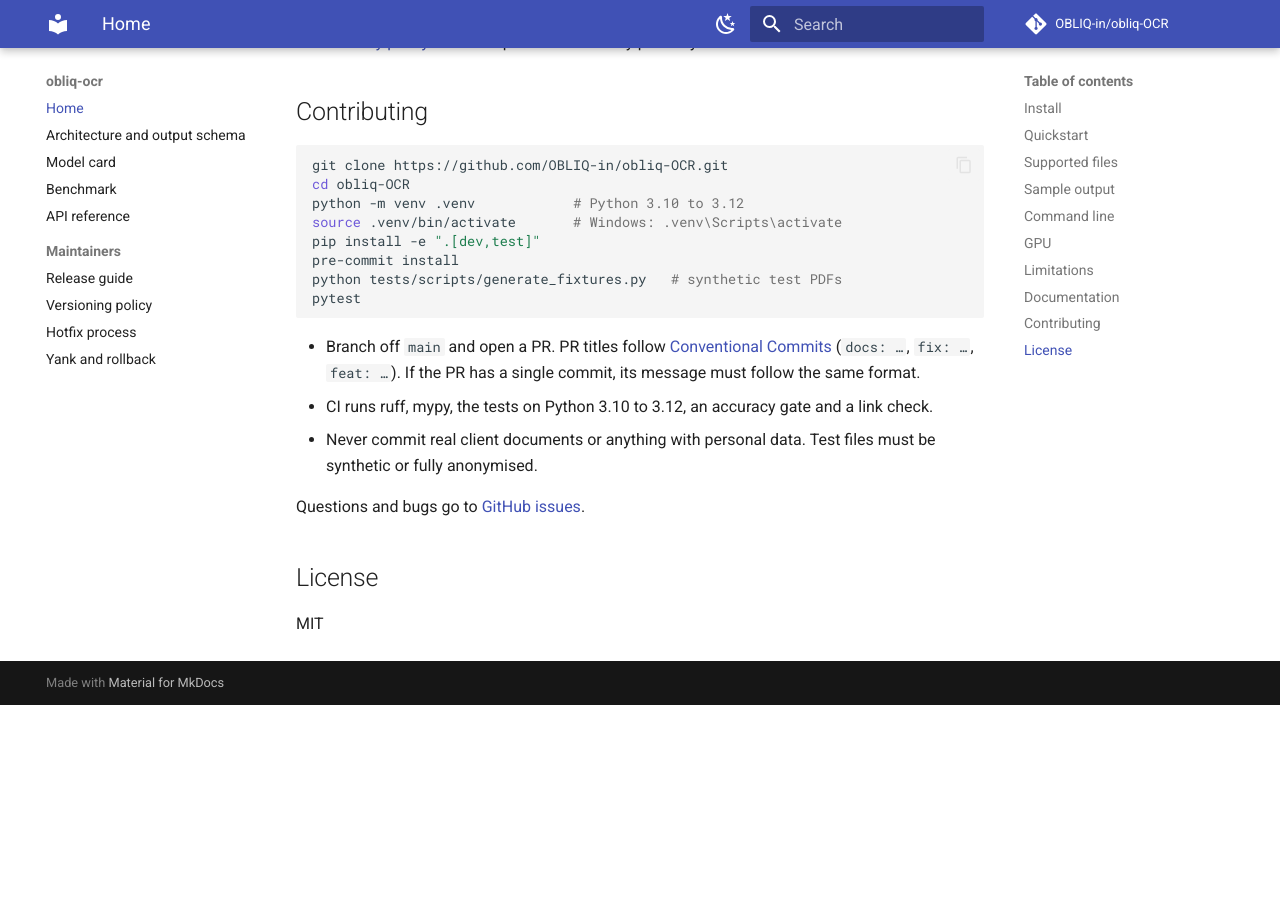
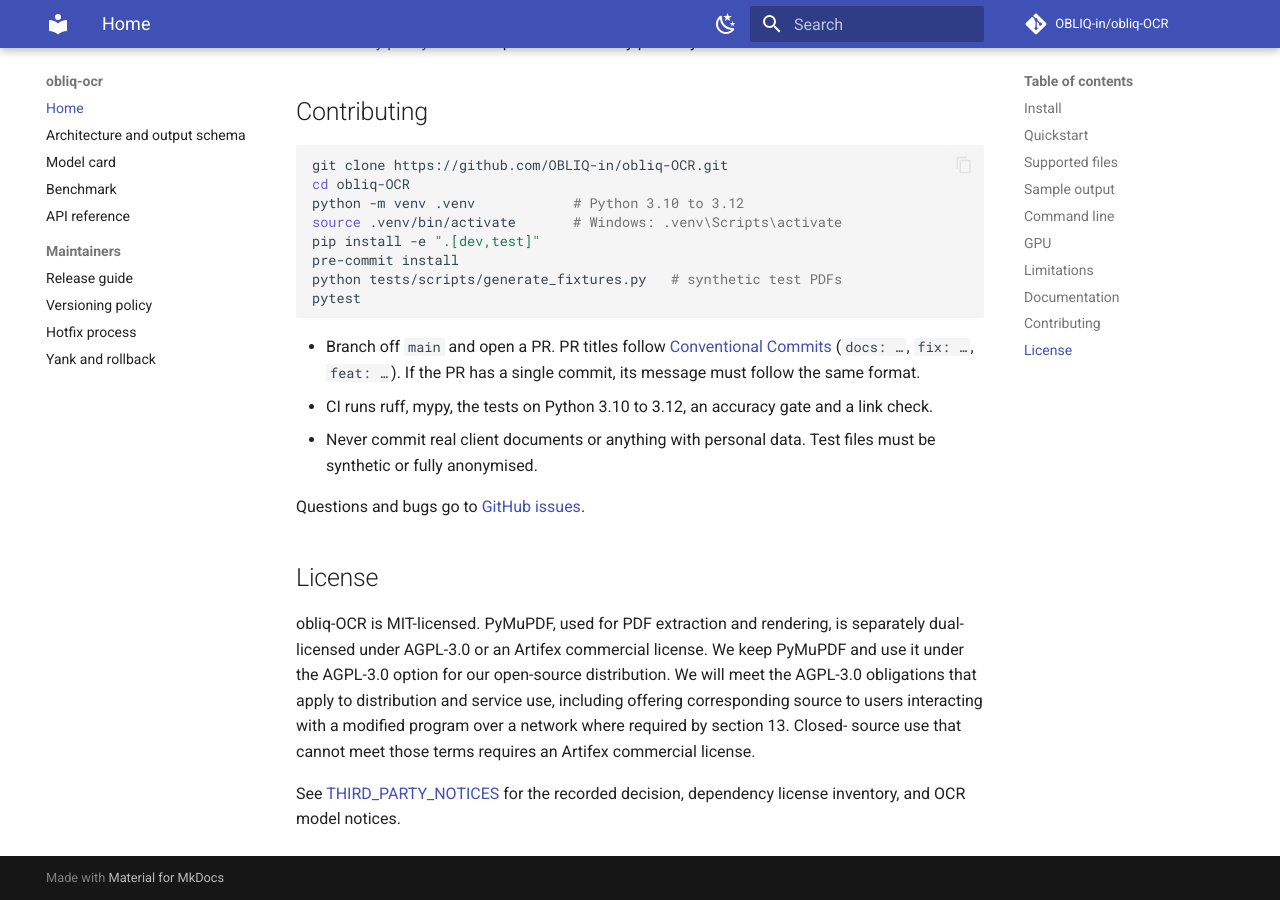
Before and after one commit to OBLIQ-in/obliq-OCR, an MkDocs documentation site: the page built from docs/index.md, in a window 1280 px wide and 900 px high, scrolled down 2997 px. Built offline with MkDocs 1.6.1 and Material for MkDocs 9.7.7, drawn with Linux system fonts in a browser that asks for light colours; comment, search, counter and statistics services are not loaded; before the commit the page ends 3702 px from its top, so only the background shows below that.

Commit message:
chore: audit dependency and model licenses

```diff
--- a/README.md
+++ b/README.md
@@ -162,4 +162,13 @@
 
 ## License
 
-MIT
+obliq-OCR is MIT-licensed. PyMuPDF, used for PDF extraction and rendering, is
+separately dual-licensed under AGPL-3.0 or an Artifex commercial license. We
+keep PyMuPDF and use it under the AGPL-3.0 option for our open-source
+distribution. We will meet the AGPL-3.0 obligations that apply to distribution
+and service use, including offering corresponding source to users interacting
+with a modified program over a network where required by section 13. Closed-
+source use that cannot meet those terms requires an Artifex commercial license.
+
+See [THIRD_PARTY_NOTICES](THIRD_PARTY_NOTICES) for the recorded decision,
+dependency license inventory, and OCR model notices.
--- a/pyproject.toml
+++ b/pyproject.toml
@@ -125,6 +125,12 @@
 [tool.hatch.build.targets.wheel]
 packages = ["src/obliq_ocr"]
 
+[tool.hatch.build.targets.wheel.force-include]
+"THIRD_PARTY_NOTICES" = "obliq_ocr/THIRD_PARTY_NOTICES"
+
+[tool.hatch.build.targets.sdist.force-include]
+"THIRD_PARTY_NOTICES" = "THIRD_PARTY_NOTICES"
+
 # ---------------------------------------------------------------------------
 # Pytest configuration
 # ---------------------------------------------------------------------------
```
Also changed, not shown: MODEL_CARD.md (+4 -0 lines), 2 other files.
